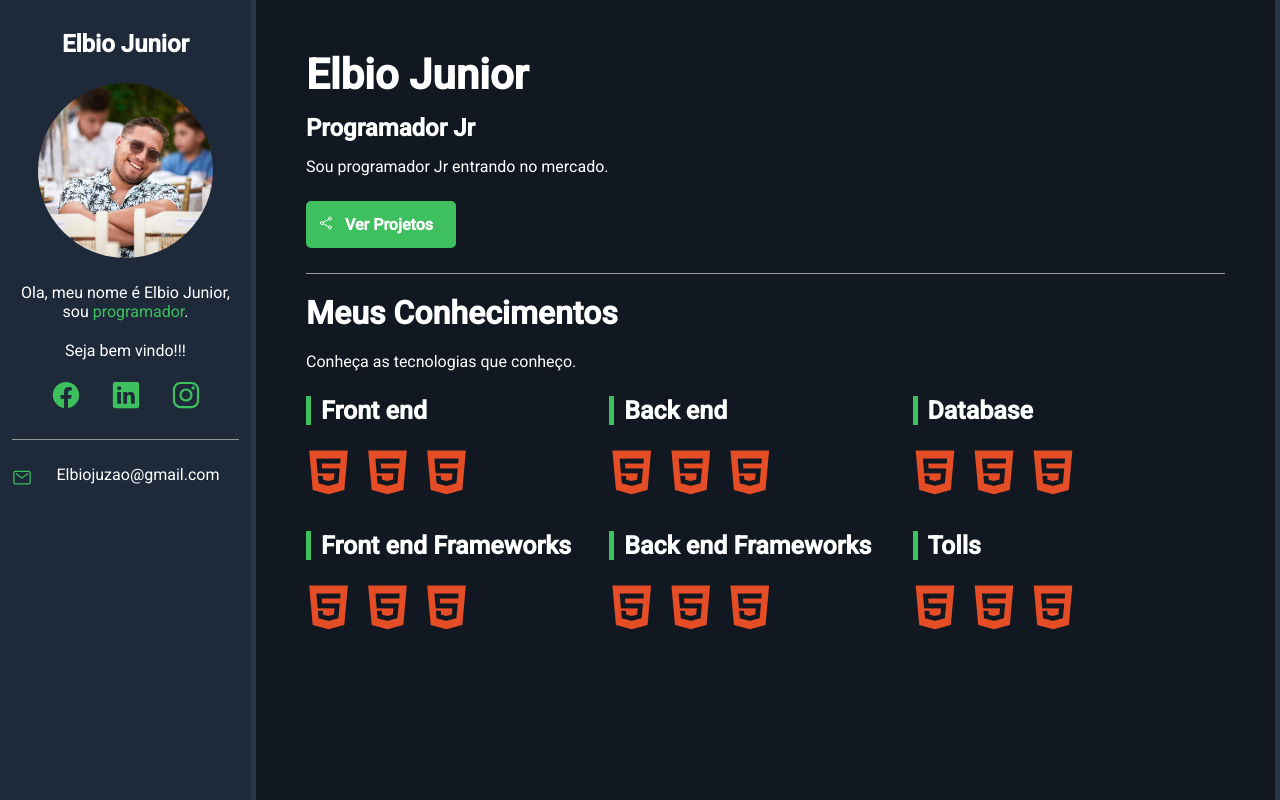
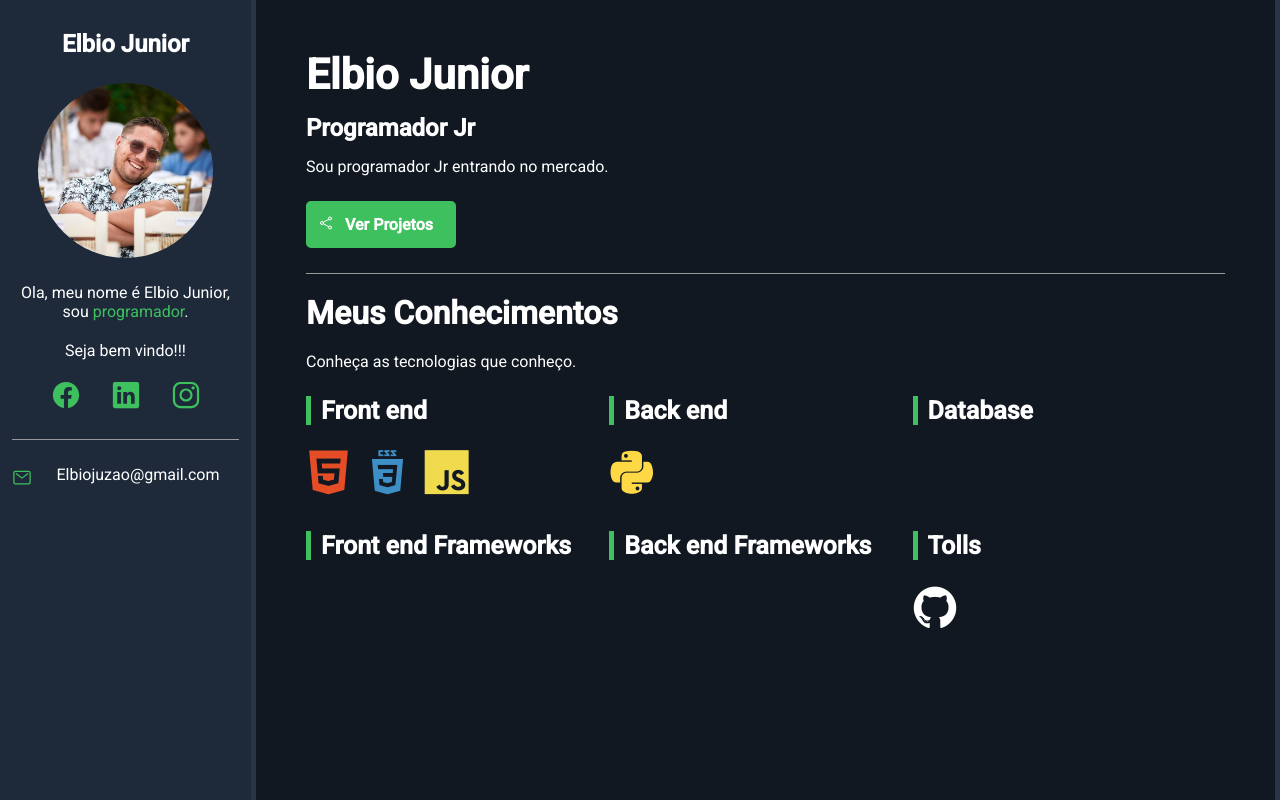
Before and after one commit to elbiojuzao/Portifolio_estatico, a plain HTML site: page index.html in a window 1280 px wide. Drawn offline with nearby package versions, Linux system fonts and the light colour scheme.

Commit message:
correçoes

```diff
--- a/index.html
+++ b/index.html
@@ -49,38 +49,38 @@
                 <div id="skill-box">
                     <p id="skill-title">Front end</p>
                     <i class="devicon-html5-plain colored"></i>
-                    <i class="devicon-html5-plain colored"></i>
-                    <i class="devicon-html5-plain colored"></i>
+                    <i class="devicon-css3-plain-wordmark colored"></i>
+                    <i class="devicon-javascript-plain colored"></i>
                 </div>
                 <div id="skill-box">
                     <p id="skill-title">Back end</p>
-                    <i class="devicon-html5-plain colored"></i>
-                    <i class="devicon-html5-plain colored"></i>
-                    <i class="devicon-html5-plain colored"></i>
+                    <i class="devicon-python-plain colored"></i>
+                    <i class=""></i>
+                    <i class=""></i>
                 </div>
                 <div id="skill-box">
                     <p id="skill-title">Database</p>
-                    <i class="devicon-html5-plain colored"></i>
-                    <i class="devicon-html5-plain colored"></i>
-                    <i class="devicon-html5-plain colored"></i>
+                    <i class=""></i>
+                    <i class=""></i>
+                    <i class=""></i>
                 </div>
                 <div id="skill-box">
                     <p id="skill-title">Front end Frameworks</p>
-                    <i class="devicon-html5-plain colored"></i>
-                    <i class="devicon-html5-plain colored"></i>
-                    <i class="devicon-html5-plain colored"></i>
+                    <i class=""></i>
+                    <i class=""></i>
+                    <i class=""></i>
                 </div>
                 <div id="skill-box">
                     <p id="skill-title">Back end Frameworks</p>
-                    <i class="devicon-html5-plain colored"></i>
-                    <i class="devicon-html5-plain colored"></i>
-                    <i class="devicon-html5-plain colored"></i>
+                    <i class=""></i>
+                    <i class=""></i>
+                    <i class=""></i>
                 </div>
                 <div id="skill-box">
                     <p id="skill-title">Tolls</p>
-                    <i class="devicon-html5-plain colored"></i>
-                    <i class="devicon-html5-plain colored"></i>
-                    <i class="devicon-html5-plain colored"></i>
+                    <i class="devicon-github-plain "></i>
+                    <i class=""></i>
+                    <i class=""></i>
                 </div>
             </div>
 
```
